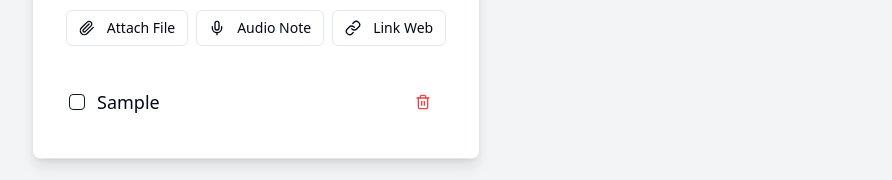
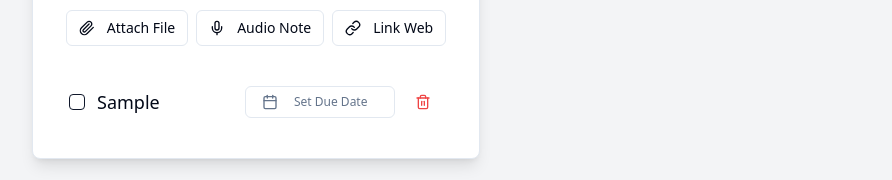
Before and after one commit to CML1986/ToDoList, a React (Vite) app: page / in a window 1280 px wide. Both pictures are taken after typing "Sample" into the empty fields and a click on the button "Add". Shown: the part 358-538 px from the top of the page, without its empty margins (384-1276 px from the left). Built offline with nearby package versions, Linux system fonts and the light colour scheme.

Commit message:
[dyad] Added due date functionality to To-Do items - wrote 3 file(s)

```diff
--- /dev/null
+++ b/src/components/DatePicker.tsx
@@ -0,0 +1,54 @@
+import * as React from "react";
+import { format } from "date-fns";
+import { Calendar as CalendarIcon } from "lucide-react";
+
+import { cn } from "@/lib/utils";
+import { Button } from "@/components/ui/button";
+import { Calendar } from "@/components/ui/calendar";
+import {
+  Popover,
+  PopoverContent,
+  PopoverTrigger,
+} from "@/components/ui/popover";
+
+interface DatePickerProps {
+  date: Date | undefined;
+  onDateChange: (date: Date | undefined) => void;
+  placeholder?: string;
+  className?: string;
+}
+
+const DatePicker: React.FC<DatePickerProps> = ({
+  date,
+  onDateChange,
+  placeholder = "Pick a date",
+  className,
+}) => {
+  return (
+    <Popover>
+      <PopoverTrigger asChild>
+        <Button
+          variant={"outline"}
+          className={cn(
+            "w-[240px] justify-start text-left font-normal",
+            !date && "text-muted-foreground",
+            className
+          )}
+        >
+          <CalendarIcon className="mr-2 h-4 w-4" />
+          {date ? format(date, "PPP") : <span>{placeholder}</span>}
+        </Button>
+      </PopoverTrigger>
+      <PopoverContent className="w-auto p-0">
+        <Calendar
+          mode="single"
+          selected={date}
+          onSelect={onDateChange}
+          initialFocus
+        />
+      </PopoverContent>
+    </Popover>
+  );
+};
+
+export default DatePicker;
--- a/src/components/TodoItem.tsx
+++ b/src/components/TodoItem.tsx
@@ -1,23 +1,31 @@
 import React from 'react';
 import { Checkbox } from "@/components/ui/checkbox";
 import { Button } from "@/components/ui/button";
-import { Trash2 } from "lucide-react";
+import { Trash2, Calendar as CalendarIcon } from "lucide-react";
 import { cn } from "@/lib/utils";
+import DatePicker from './DatePicker';
+import { format } from 'date-fns';
 
 interface TodoItemProps {
   todo: {
     id: string;
     text: string;
     completed: boolean;
+    dueDate?: string; // Added dueDate
   };
   onToggleComplete: (id: string) => void;
   onDelete: (id: string) => void;
+  onUpdateDueDate: (id: string, date: string | undefined) => void; // New prop for updating due date
 }
 
-const TodoItem: React.FC<TodoItemProps> = ({ todo, onToggleComplete, onDelete }) => {
+const TodoItem: React.FC<TodoItemProps> = ({ todo, onToggleComplete, onDelete, onUpdateDueDate }) => {
+  const handleDateChange = (date: Date | undefined) => {
+    onUpdateDueDate(todo.id, date ? date.toISOString() : undefined);
+  };
+
   return (
-    <div className="flex items-center justify-between p-3 border-b last:border-b-0">
-      <div className="flex items-center gap-3">
+    <div className="flex flex-col sm:flex-row sm:items-center justify-between p-3 border-b last:border-b-0 gap-2">
+      <div className="flex items-center gap-3 flex-grow">
         <Checkbox
           id={`todo-${todo.id}`}
           checked={todo.completed}
@@ -33,9 +41,23 @@ const TodoItem: React.FC<TodoItemProps> = ({ todo, onToggleComplete, onDelete })
           {todo.text}
         </label>
       </div>
-      <Button variant="ghost" size="icon" onClick={() => onDelete(todo.id)}>
-        <Trash2 className="h-4 w-4 text-destructive" />
-      </Button>
+      <div className="flex items-center gap-2">
+        {todo.dueDate && (
+          <span className="text-sm text-muted-foreground flex items-center gap-1">
+            <CalendarIcon className="h-3 w-3" />
+            {format(new Date(todo.dueDate), "MMM dd, yyyy")}
+          </span>
+        )}
+        <DatePicker
+          date={todo.dueDate ? new Date(todo.dueDate) : undefined}
+          onDateChange={handleDateChange}
+          placeholder="Set Due Date"
+          className="w-[150px] h-8 text-xs"
+        />
+        <Button variant="ghost" size="icon" onClick={() => onDelete(todo.id)}>
+          <Trash2 className="h-4 w-4 text-destructive" />
+        </Button>
+      </div>
     </div>
   );
 };
--- a/src/components/TodoList.tsx
+++ b/src/components/TodoList.tsx
@@ -11,6 +11,7 @@ interface Todo {
   id: string;
   text: string;
   completed: boolean;
+  dueDate?: string; // Added dueDate
 }
 
 const TodoList: React.FC = () => {
@@ -39,6 +40,7 @@ const TodoList: React.FC = () => {
       id: Date.now().toString(),
       text: newTodoText.trim(),
       completed: false,
+      dueDate: undefined, // New todos start without a due date
     };
     setTodos([...todos, newTodo]);
     setNewTodoText('');
@@ -57,6 +59,15 @@ const TodoList: React.FC = () => {
   const deleteTodo = (id: string) => {
     setTodos(todos.filter((todo) => todo.id !== id));
     showSuccess("To-do deleted!");
+  };
+
+  const updateTodoDueDate = (id: string, date: string | undefined) => {
+    setTodos(
+      todos.map((todo) =>
+        todo.id === id ? { ...todo, dueDate: date } : todo
+      )
+    );
+    showSuccess(date ? "Due date set!" : "Due date cleared!");
   };
 
   const handleFileSelect = (event: React.ChangeEvent<HTMLInputElement>) => {
@@ -139,6 +150,7 @@ const TodoList: React.FC = () => {
                 todo={todo}
                 onToggleComplete={toggleComplete}
                 onDelete={deleteTodo}
+                onUpdateDueDate={updateTodoDueDate} // Pass the new update function
               />
             ))
           )}
```
